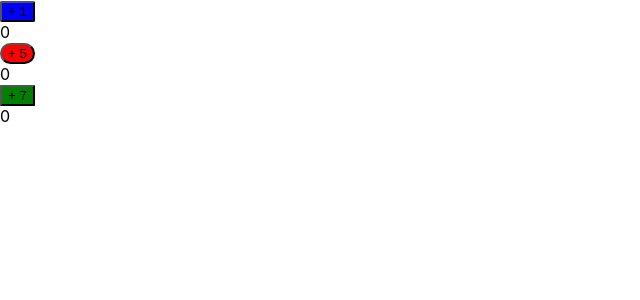
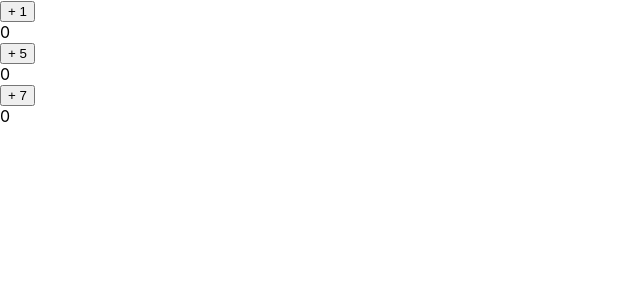
Before and after one commit to andydangit/React-Concept, a React (Create React App) app: page / in a window 1280 px wide. Shown: the top 300 px of the page, without its empty margins (0-640 px from the left). Built offline with nearby package versions, Linux system fonts and the light colour scheme.

Commit message:
remove object style

```diff
--- a/src/components/App.js
+++ b/src/components/App.js
@@ -5,9 +5,9 @@ function App() {
 
   return (
     <div className="App">
-      <CountButton incrementBy={1} buttonColor={'blue'} borderRadius={"2px"} />
-      <CountButton incrementBy={5} buttonColor={"red"} borderRadius={"30px"}/>
-      <CountButton incrementBy={7} buttonColor={"green"} borderRadius={"1px"}/>
+      <CountButton incrementBy={1} buttonColor={'yellow'}  />
+      <CountButton incrementBy={5} buttonColor={"red"} />
+      <CountButton incrementBy={7} buttonColor={"green"} />
     </div>
   );
 }
--- a/src/components/CountButton.jsx
+++ b/src/components/CountButton.jsx
@@ -10,14 +10,10 @@ function CountButton(props) {
       setCurrentCount(currentCount + props.incrementBy)
   };
 
-  const buttonStyle = {
-   background: props.buttonColor,
-    borderRadius: props.borderRadius,
-  }
 
   return (
     <div >
-      <button style={buttonStyle} onClick={handleClick}>+ {props.incrementBy}</button>
+      <button  onClick={handleClick}>+ {props.incrementBy}</button>
       <div> {currentCount} </div>
     </div>
   );
```
